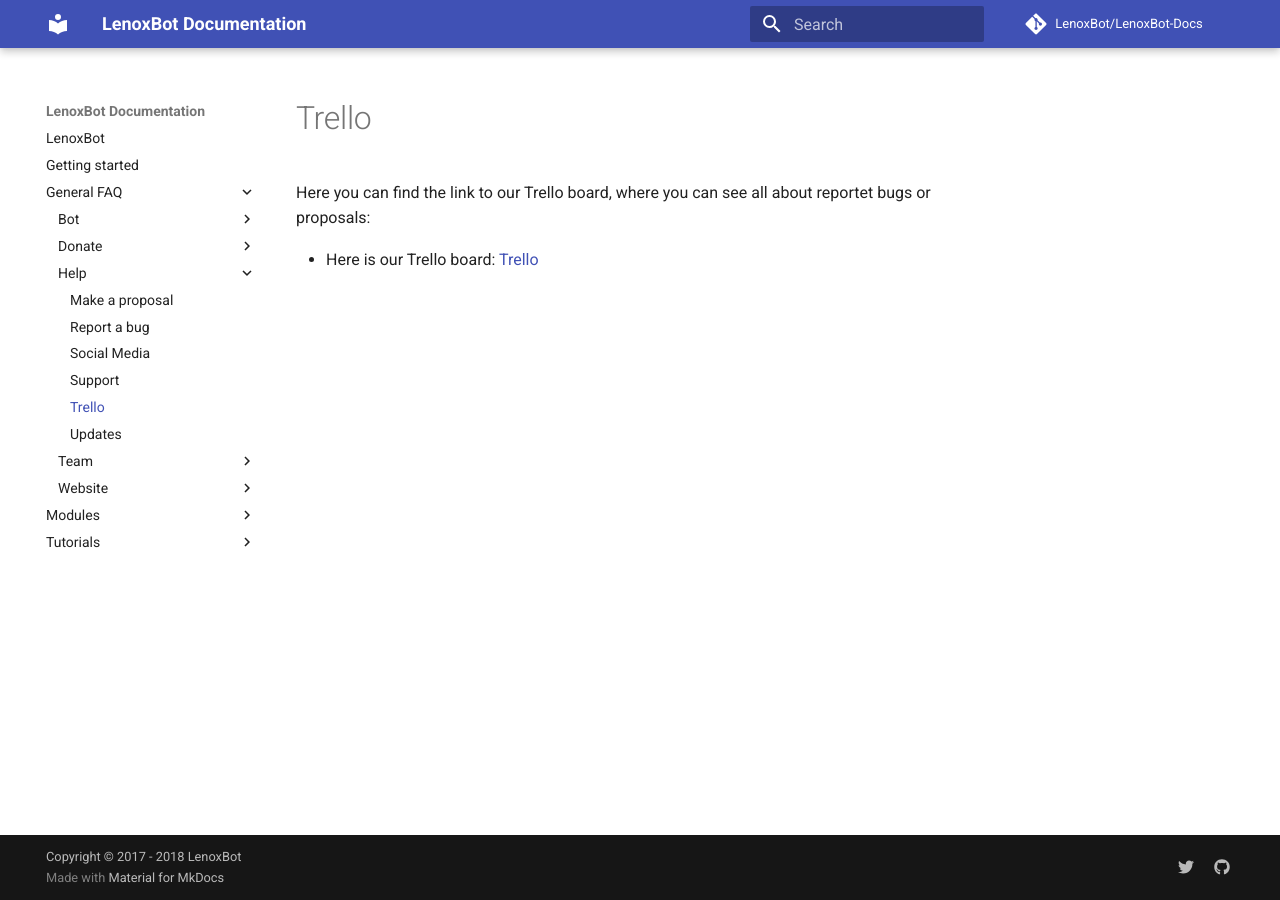
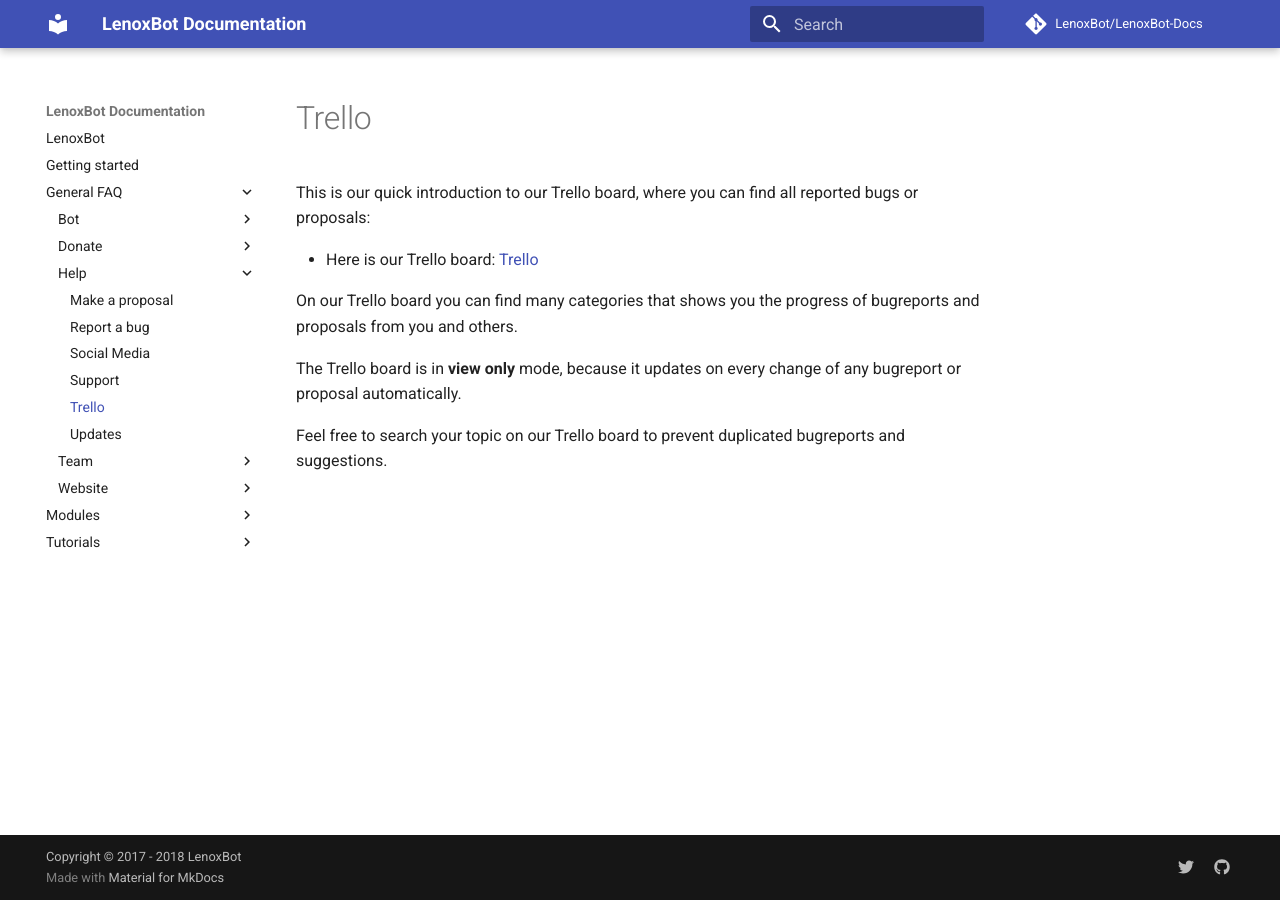
Before and after one commit to gillesheinesch/LenoxBot-Docs, an MkDocs documentation site: the page built from docs/General FAQ/Help/Trello.md, in a window 1280 px wide. Built offline with MkDocs 1.6.1 and Material for MkDocs 9.7.7, drawn with Linux system fonts in a browser that asks for light colours; comment, search, counter and statistics services are not loaded.

Commit message:
Update Trello.md

```diff
--- a/docs/General FAQ/Help/Trello.md
+++ b/docs/General FAQ/Help/Trello.md
@@ -1,8 +1,14 @@
 title: Trello
-description: Here you can find our Trello
+description: Here you can find our Trello Board
 
 # Trello
 
-Here you can find the link to our Trello board, where you can see all about reportet bugs or proposals:
+This is our quick introduction to our Trello board, where you can find all reported bugs or proposals:
 
 * Here is our Trello board: [Trello](https://trello.com/b/2IoFBIQ8/lenoxbot)
+
+On our Trello board you can find many categories that shows you the progress of bugreports and proposals from you and others.
+
+The Trello board is in **view only** mode, because it updates on every change of any bugreport or proposal automatically.
+
+Feel free to search your topic on our Trello board to prevent duplicated bugreports and suggestions.
```
